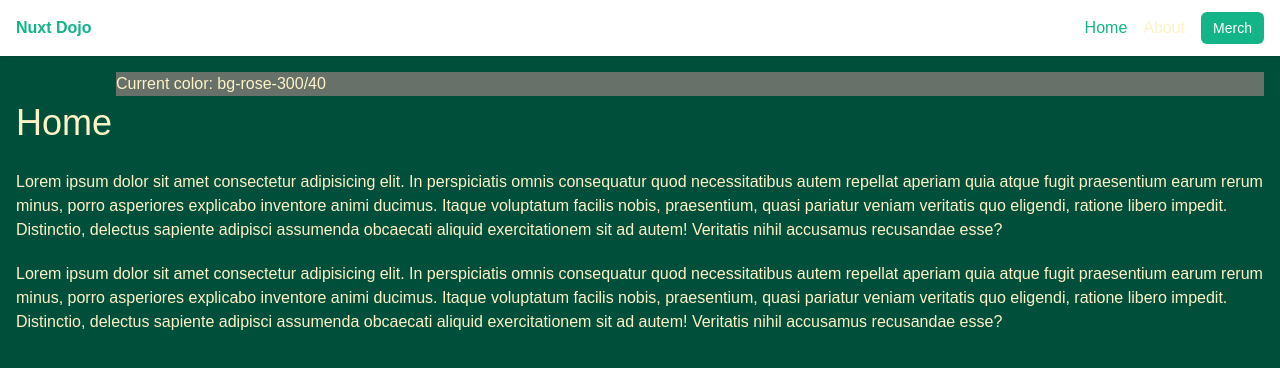
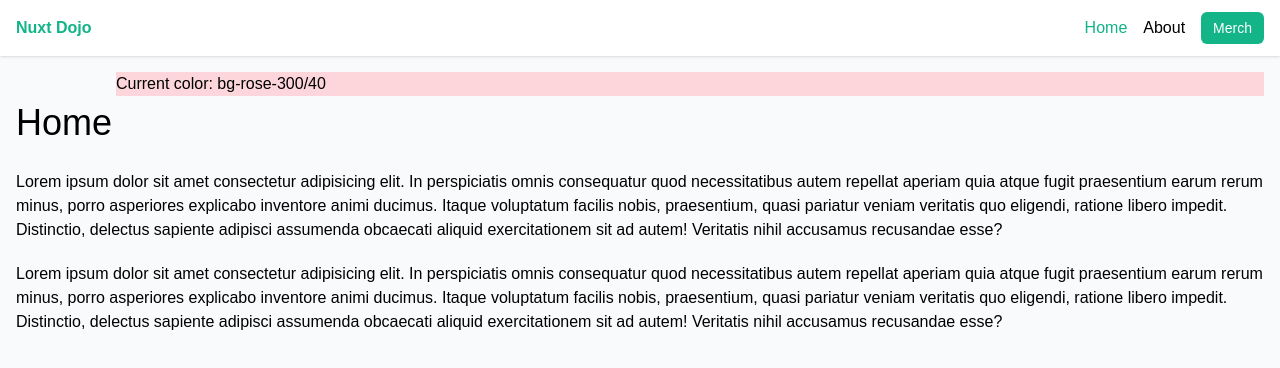
Before and after one commit to maanemann/softroom-nuxt-1.2, a Nuxt app: page /basement/netninja-nuxt-tut in a window 1280 px wide. Shown: the top 368 px of the page. Built offline with nearby package versions, Linux system fonts and the light colour scheme; a web font is replaced by a local one.

Commit message:
add netninja tut `body` styling, but only targeting netninja part;

```diff
--- a/assets/css/main.css
+++ b/assets/css/main.css
@@ -28,6 +28,12 @@ body {
 
 /* § h2 : kopieret fra `fresh-create_fra-8` (net ninja nuxt3 tut) – mon det virker her? (ja) */
 
+/* § `body`-har-fået-`:has(.netninja)` pseudo-klassen, og netninja layouts har fået `netninja` klassen for kun at ramme netninja tut materialet */
+body:has(.netninja) {
+  @apply text-black;
+  @apply bg-gray-50;
+}
+
 @layer components {
   .btn {
     @apply bg-[#12b488] text-white px-3 py-2 rounded-md text-sm text-white;
--- a/layouts/netninja-default.vue
+++ b/layouts/netninja-default.vue
@@ -1,5 +1,5 @@
 <template>
-  <div>
+  <div class="netninja">
     <header class="shadow-sm bg-white">
       <nav class="container mx-auto p-4 flex justify-between">
         <NuxtLink to="/basement/netninja-nuxt-tut/" class="font-bold">Nuxt Dojo</NuxtLink>
```
